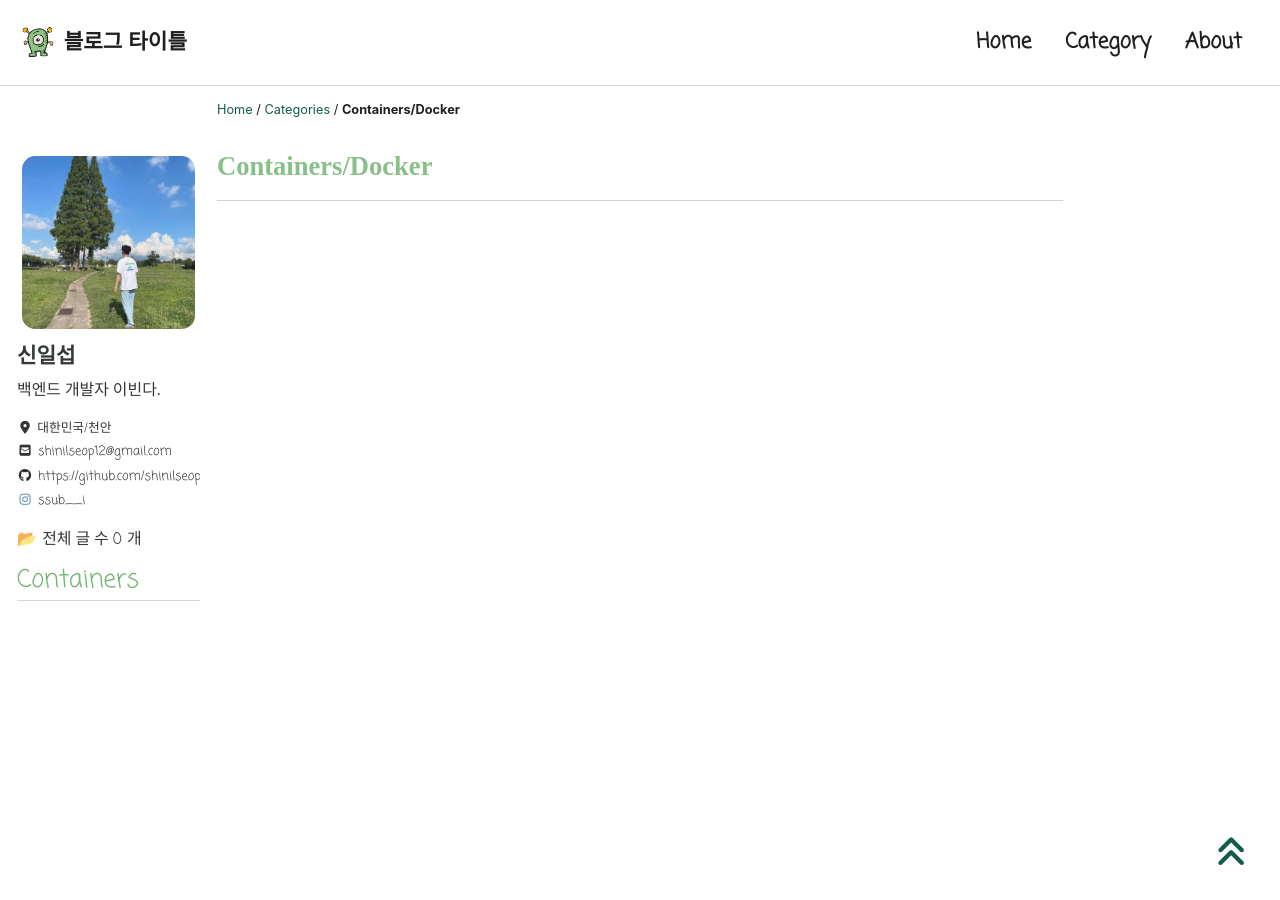
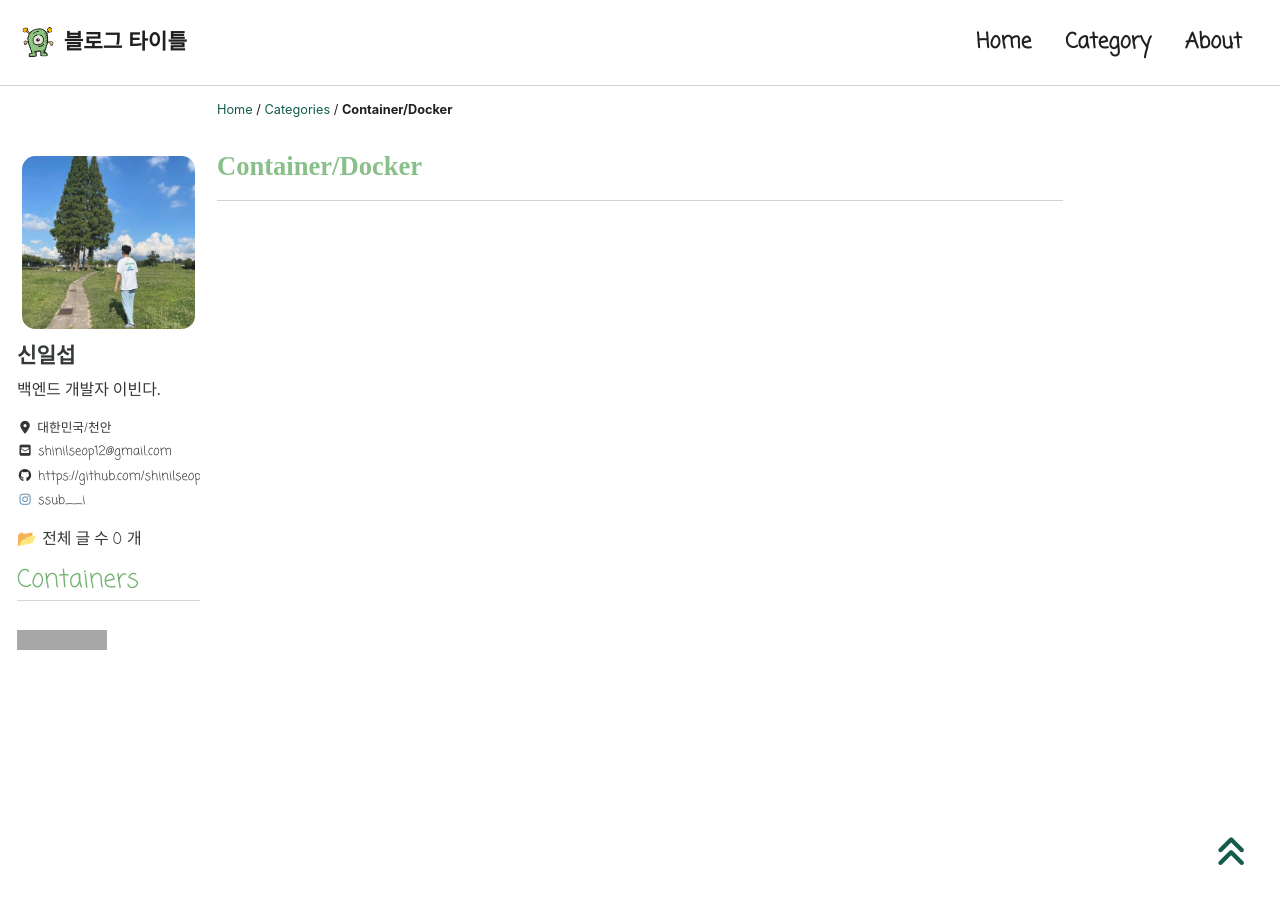
Before and after one commit to shinilseop/shinilseop.github.io, a Jekyll site: the page built from _pages/categories/category-Docker.md, in a window 1280 px wide and 900 px high. Built offline with Jekyll 4.4.1, drawn with Linux system fonts in a browser that asks for light colours; cached includes are drawn as plain includes; nearby versions of some CDN libraries; some web fonts are replaced; grey boxes are pictures that could not be loaded.

Commit message:
error modify

```diff
--- a/_includes/nav_list_main
+++ b/_includes/nav_list_main
@@ -19,7 +19,7 @@
       </li>
       <li>
             <br>
-            <!-- <img src="https://hits.seeyoufarm.com/api/count/incr/badge.svg?url=https%3A%2F%2Fheoni00.github.io&count_bg=%2379C83D&title_bg=%23555555&icon=&icon_color=%23E7E7E7&title=hits&edge_flat=false"> -->
+            <img src="https://hits.seeyoufarm.com/api/count/incr/badge.svg?url=https%3A%2F%2Fheoni00.github.io&count_bg=%2379C83D&title_bg=%23555555&icon=&icon_color=%23E7E7E7&title=hits&edge_flat=false">
       </li>
   </ul>
 </nav>
--- a/_pages/categories/category-Docker.md
+++ b/_pages/categories/category-Docker.md
@@ -1,5 +1,5 @@
 ---
-title: "Containers/Docker"
+title: "Container/Docker"
 layout: archive
 permalink: categories/docker
 author_profile: true
```
